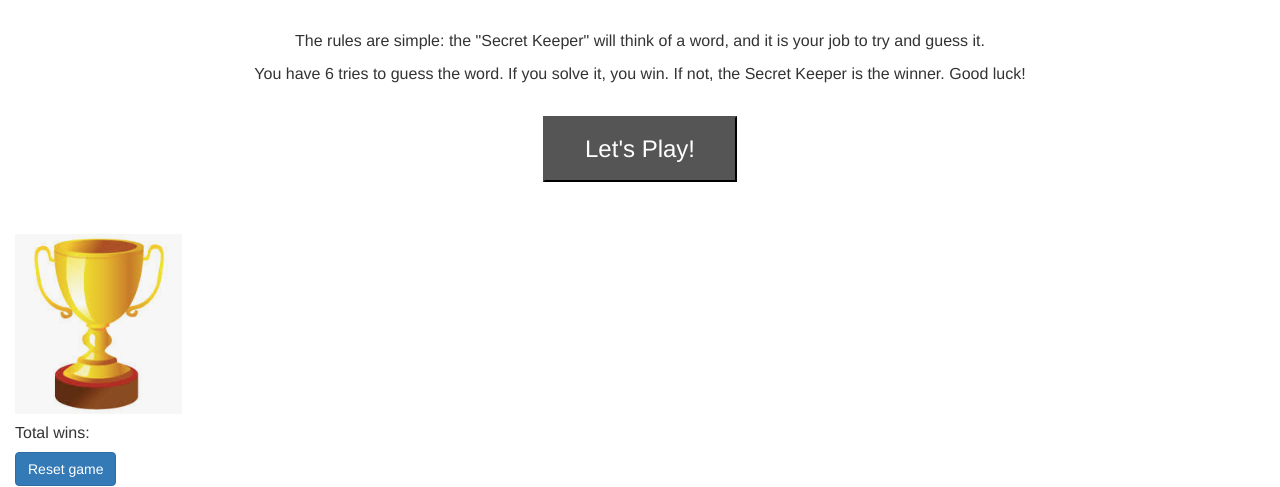
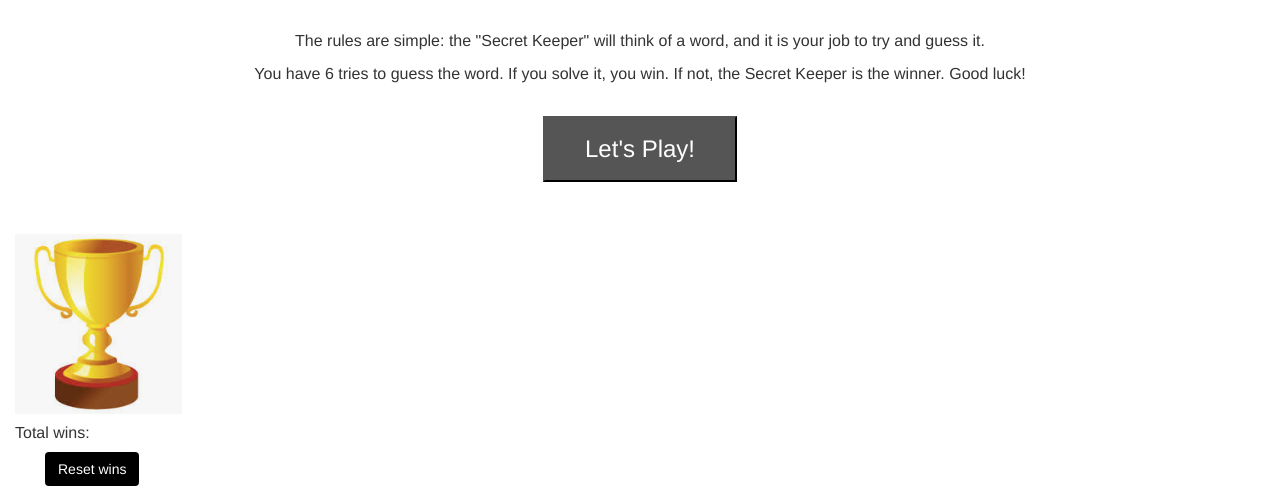
Before and after one commit to jss530/hangman, a website: page index.html in a window 1280 px wide. Shown: the part 400-887 px from the top of the page. Drawn offline with nearby package versions, Linux system fonts and the light colour scheme.

Commit message:
CSS changes to win card

```diff
--- a/index.css
+++ b/index.css
@@ -47,8 +47,10 @@
   font-size: 16px;
 }
 
-#reset-button {
-  align-items: center;
+.card .btn {
+  background-color: black;
+  color: white;
+  margin-left: 30px;
 }
 
 #hangman-image {
--- a/index.html
+++ b/index.html
@@ -26,7 +26,7 @@
     <img class="card-img-top" src="./img/trophy.png" alt="Trophy">
     <div class="card-body">
       <h5 class="card-title" id="total-wins">Total wins: </h5>
-      <a href="#" class="btn btn-primary" id="reset-button" onClick=resetGame()>Reset game</a>
+      <a href="#" class="btn" id="reset-button" onClick=resetWins()>Reset wins</a>
     </div>
   </div>
 
--- a/index.js
+++ b/index.js
@@ -132,6 +132,13 @@ function checkWin() {
     }
 };
 
+function resetWins() {
+  wins = 0;
+
+  document.getElementById("total-wins").innerText + wins;
+  getWord();
+}
+
 document.onkeydown = function(event) {
   if(event.keyCode >= 65 && event.keyCode <= 90) {
       makeGuess(event.key.toLowerCase());
```
